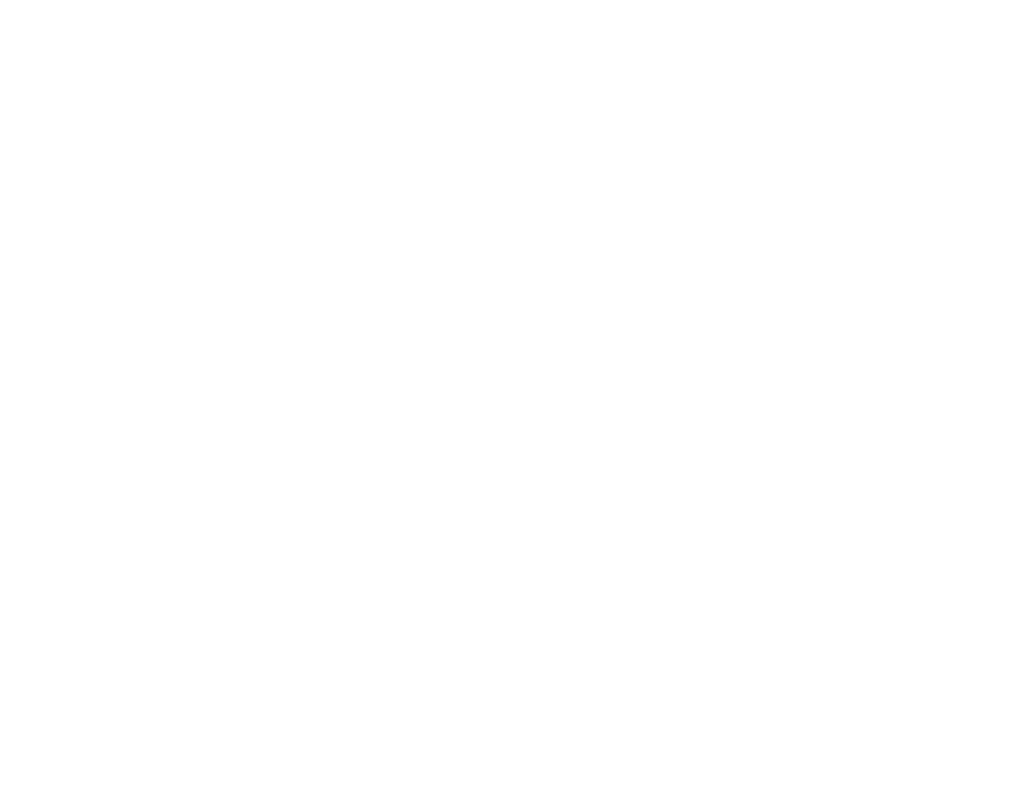
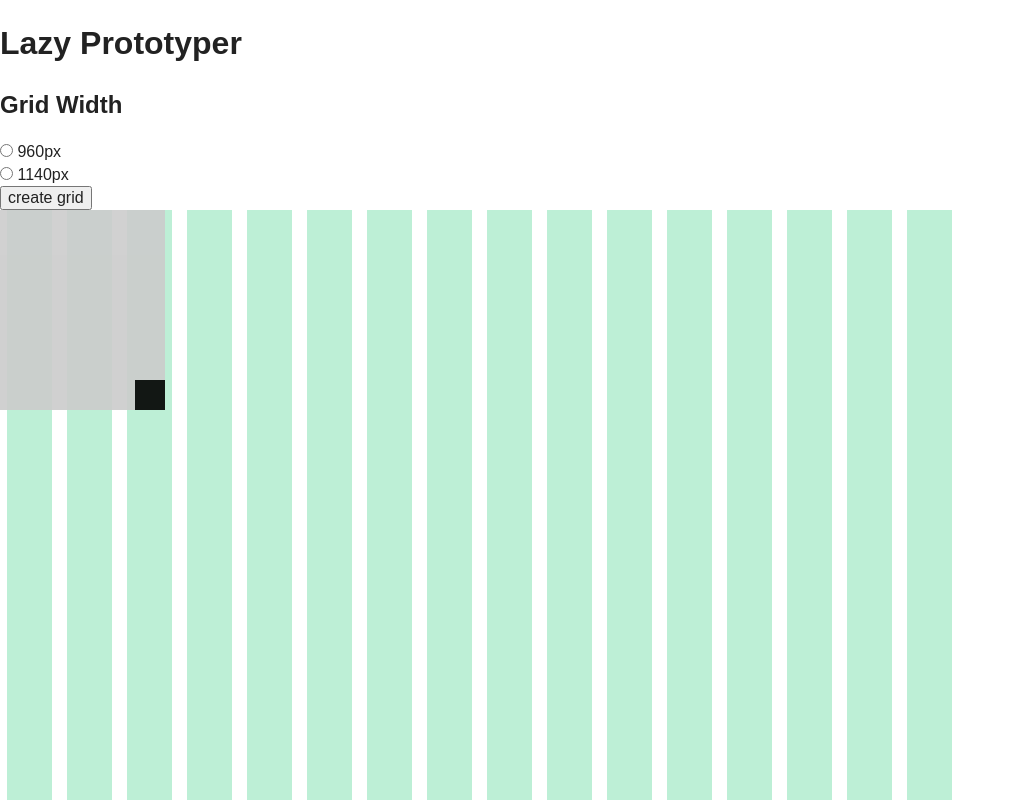
Before and after one commit to Timgur/lazy-prototyper, a plain HTML site: page index.html in a window 1280 px wide. Shown: the top 800 px of the page, without its empty margins (0-1015 px from the left). Drawn offline with nearby package versions, Linux system fonts and the light colour scheme.

Commit message:
1140 and 960 grid added
grid added with mock usability example in index.html. Defaults to 960
as of right now.

```diff
--- a/assets/css/style.css
+++ b/assets/css/style.css
@@ -101,3 +101,75 @@ td { vertical-align: top; }
   p, h2, h3 { orphans: 3; widows: 3; }
   h2, h3 { page-break-after: avoid; }
 }
+
+.row {
+	opacity: .4;
+	float: left;
+	height: 100%;
+	background-color: #5bd698;
+}
+
+.L1140 .first {
+	margin-left: 20px;
+}
+
+.L1140 {
+	width: 1140px;
+	height: 1200px;
+}
+
+.L1140 .row {
+	width: 55px;
+	margin-right: 40px;
+}
+
+.L1140 .row.hide {
+	display: none;
+}
+
+.L1140 .row.last1140 {
+	margin-right: 20px;
+}
+
+.L960 {
+	width: 960px;
+	height: 1200px;
+}
+
+.last960 {
+	margin-right: 20px;
+}
+
+.L960 .first {
+	margin-left: 7px;
+}
+
+.L960 .row.last960 {
+	margin-right: 7px;
+}
+
+
+.L960 .row {
+	width: 45px;
+	margin-right: 15px;
+}
+
+.item {
+	width: 165px;
+	height: 200px;
+	display: block;
+	background-color: #ccc;
+	z-index: 100;
+	opacity: .9;
+	position: absolute;
+}
+
+.ui-resizable-se {
+    position: absolute;
+    bottom: 0px;
+    right: 0px;
+    width: 30px;
+    height: 30px;
+    background-color: #000;
+    cursor: se-resize;
+}
--- a/assets/js/Main.js
+++ b/assets/js/Main.js
@@ -5,8 +5,8 @@
 
 var Main = new Object();
 
-Main.prototype.init = function() {
-	Console.log('hi');
+Main.init = function() {
+	console.log('hi');
 }
 
 Main.init();
--- a/index.html
+++ b/index.html
@@ -17,26 +17,58 @@
 <body>
   <!--[if lt IE 7]><p class=chromeframe>Your browser is <em>ancient!</em> <a href="http://browsehappy.com/">Upgrade to a different browser</a> or <a href="http://www.google.com/chromeframe/?redirect=true">install Google Chrome Frame</a> to experience this site.</p><![endif]-->
   <header>
-
+		<h1>Lazy Prototyper</h1>
   </header>
   <div role="main">
+  	<form>
+  		<h2>Grid Width</h2>
+  		<input type="radio" name="width" value="960" /> 960px <br />
+  		<input type="radio" name="width" value="1140" /> 1140px <br />
+			<input type="submit" value="create grid" />
+  	</form>
+  </div>
+  <div class='item'></div>
+  <div class='container L960'>
+  	<div class='row first'></div>
+  	<div class='row'></div>
+  	<div class='row'></div>
+  	<div class='row'></div>
+  	<div class='row'></div>
+  	<div class='row'></div>
+  	<div class='row'></div>
+  	<div class='row'></div>
+  	<div class='row'></div>
+  	<div class='row'></div>
+  	<div class='row'></div>
+  	<div class='row last1140'></div>
+  	<div class='row hide'></div>
+  	<div class='row hide'></div>
+  	<div class='row hide'></div>
+  	<div class='row hide last960'></div>
+  </div>
 
-  </div>
+
   <footer>
 
   </footer>
 
 
-  <script src="//ajax.googleapis.com/ajax/libs/jquery/1.7.1/jquery.min.js"></script>
+  <!--<script src="//ajax.googleapis.com/ajax/libs/jquery/1.7.2/jquery.min.js"></script>-->
   <script>window.jQuery || document.write('<script src="assets/js/libs/jquery-1.7.2.min.js"><\/script>')</script>
 
   <script src="assets/js/libs/jquery-ui.min.js"></script>
-
-  <script>
+	<script src="assets/js/Main.js"></script>
+	<script>
+	$(function(){
+		$('.item').draggable({snap: '.row', snapMode: 'inner'});
+		$('.item').resizable({ grid: 60 });
+	});
+	</script>
+  <!--<script>
     var _gaq=[['_setAccount','UA-XXXXX-X'],['_trackPageview']];
     (function(d,t){var g=d.createElement(t),s=d.getElementsByTagName(t)[0];
     g.src=('https:'==location.protocol?'//ssl':'//www')+'.google-analytics.com/ga.js';
     s.parentNode.insertBefore(g,s)}(document,'script'));
-  </script>
+  </script>-->
 </body>
 </html>
```
